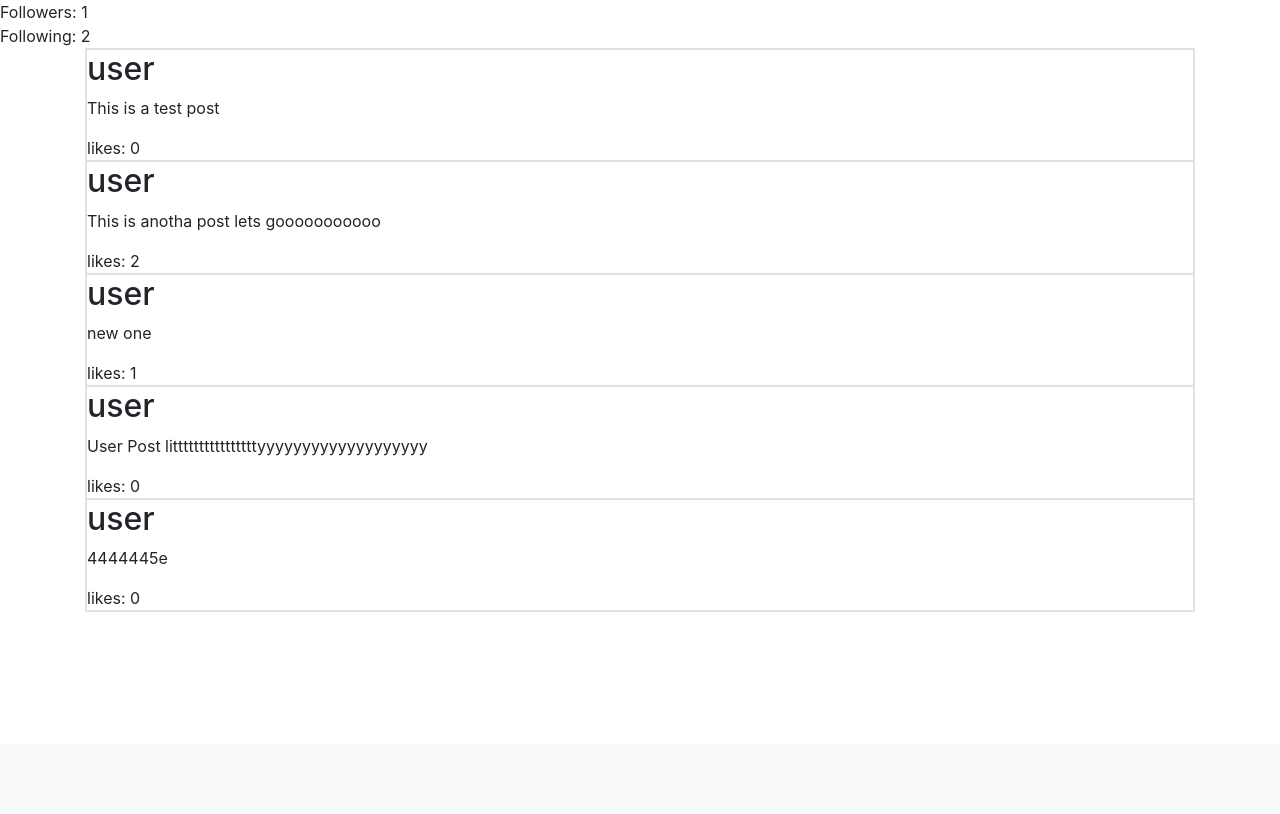
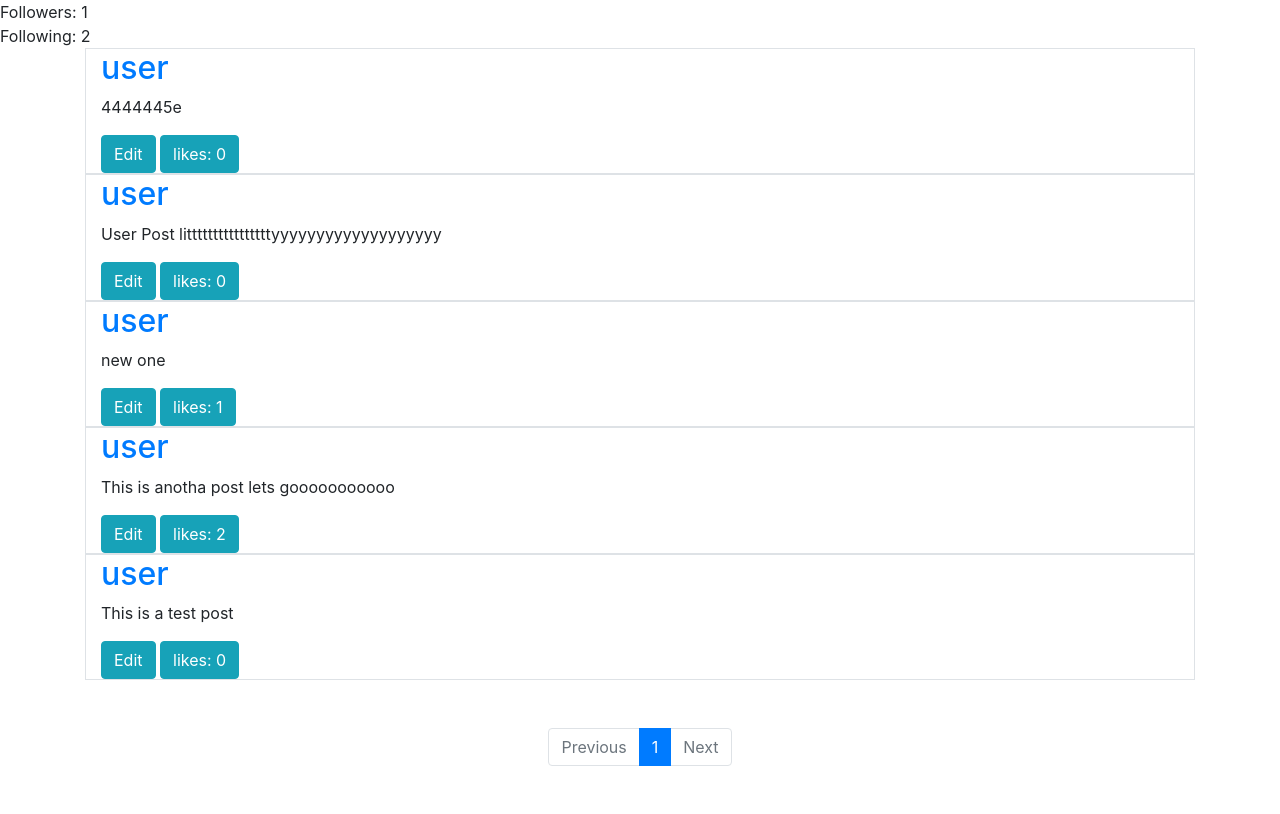
Before and after one commit to maxx6956/project4, a Django app: page /user/user in a window 1280 px wide. Shown: the part 56-870 px from the top of the page. Before the commit the page ends 668 px from the top, so only its background shows below. Run offline with Django 3.2, Linux system fonts and the light colour scheme; a user stored in the database is signed in; data comes from the database, SQL or seed files in the repository; both versions use the stored data as it was after the commit; some libraries are stand-ins or nearby versions.

Commit message:
to laptop

```diff
--- a/network/static/network/index.js
+++ b/network/static/network/index.js
@@ -1,27 +1,51 @@
 document.addEventListener('DOMContentLoaded', function(){
-
-    document.querySelectorAll('.post').forEach(function(button) {
-        fetch(`/get_post/${button.dataset.postid}`)
-        .then(response => response.json())
-        .then(post => {
-            // Print post
-            console.log(post["like"]);
-            button.innerHTML = `ggg: ${post["like"].length}`
-        })
-    })
 
 
     document.querySelectorAll('.post').forEach(function(button) {
         button.onclick = () => {
             like(button);
-            likeCount(button);
         }
     })
 
-    function like(button) {
+    document.querySelectorAll('.postText').forEach(function(button) {
+        button.onclick = () => {
+            const text = document.createElement("textarea");
+            const div = button.parentNode.childNodes[3]
+            curr = div.querySelector("p");
+            console.log(div.childNodes)
+            text.value = curr.innerHTML;
+            text.style.width = "100%";
+            div.innerHTML = "";
+
+            const save = document.createElement("button")
+            save.innerHTML = "Save";
+            save.classList.add("btn", "btn-info")
+            div.append(text)
+            div.after(save)
+            save.onclick = () => {
+                const newText = text.value;
+                const p = document.createElement("p");
+                p.innerHTML = newText;
+                div.innerHTML = "";
+                div.append(p);
+                save.remove();
+
                 fetch(`/get_post/${button.dataset.postid}`, {
                     method: 'PUT',
+                    body: JSON.stringify({
+                        text: newText
                     })
+                  })
+            }
+        }
+    })
+})
+
+async function like(button) {
+    await fetch(`/get_post/${button.dataset.postid}`, {
+        method: 'PUT',
+      });
+    likeCount(button);
 }
 
 function likeCount(button){
@@ -30,7 +54,6 @@ document.addEventListener('DOMContentLoaded', function(){
     .then(post => {
         // Print post
         console.log(post["like"]);
-            button.innerHTML = `ggg: ${post["like"].length}`
+        button.innerHTML = `likes: ${post["like"].length}`
     })
 }
-})
--- a/network/static/network/styles.css
+++ b/network/static/network/styles.css
@@ -0,0 +1,3 @@
+textarea {
+    width: 100%;
+}
--- a/network/templates/network/userpage.html
+++ b/network/templates/network/userpage.html
@@ -1,5 +1,6 @@
 {% extends "network/layout.html" %}
-
+{% load static %}
+-
 {% block body %}
 
 <div>Followers: {{ follows.follow.count }}</div>
@@ -11,21 +12,51 @@
 </form>
 {% endif %}
 <div class="container">
-<div class="d-flex flex-column-reverse border">
     {% for post in posts %}
-    <div class="d-flex flex-column border">
+    <div class="col border">
         <div class="">
-            <h2>{{ post.poster }}</h2>
+            <h2><a href="{% url 'userpage' post.poster %}">{{ post.poster }}</a></h2>
         </div>
-        <div class="">
+        {% if post.poster == request.user %}
+        <div class="" data-postid="{{ post.id }}">
             <p>{{ post.text }}</p>
         </div>
+        <button class="postText btn btn-info" data-postid="{{ post.id }}">Edit</button>
+        {% else %}
         <div>
+            <p>{{ post.text }}</p>
+        </div>
+        {% endif %}
+        <button class="post btn btn-info" data-postid="{{ post.id }}">
             likes: {{ post.like.count }}
-        </div>
+        </button>
     </div>
-    {% endfor %}
+{% endfor %}
 </div>
-</div>
+<nav aria-label="...">
+<ul class="pagination justify-content-center m-5">
+    {% if posts.has_previous %}
+        <li class="page-item">
+        <a class="page-link" href="?page={{ posts.previous_page_number }}"  aria-disabled="true">Previous</a>
+    {% else %}
+        <li class="page-item disabled">
+        <a class="page-link" href="#"  aria-disabled="true">Previous</a>
+    {% endif %}
+    </li>
+    <li class="page-item active"><a class="page-link" href="#">{{ posts.number }}</a></li>
+    {% if posts.has_next %}
+        <li class="page-item">
+        <a class="page-link" href="?page={{ posts.next_page_number }}"  aria-disabled="true">Next</a>
+    {% else %}
+        <li class="page-item disabled">
+        <a class="page-link" href="#">Next</a>
+    {% endif %}
+    </li>
+</ul>
+</nav>
 
 {% endblock %}
+
+{% block script %}
+    <script src="{% static 'network/index.js' %}"></script>
+{% endblock %}
--- a/network/views.py
+++ b/network/views.py
@@ -108,9 +108,11 @@ def get_post(request, post_id):
 
     # Update likes
     elif request.method =="PUT":
-        # data = json.loads(request.body)
-        # if data.get("like") is not None:
-        #     user = User.objects.get(pk=data["like"])
+        data = json.loads(request.body)
+        if data.get("text") is not None:
+            post.text = data["text"]
+            post.save()
+            return HttpResponse(status=204)
         if request.user in post.like.all():
             post.like.remove(request.user)
         else:
```
Also changed, not shown: network/templates/network/index.html (+8 -2 lines), db.sqlite3. Lines whose indentation alone changed are shown as unchanged.
